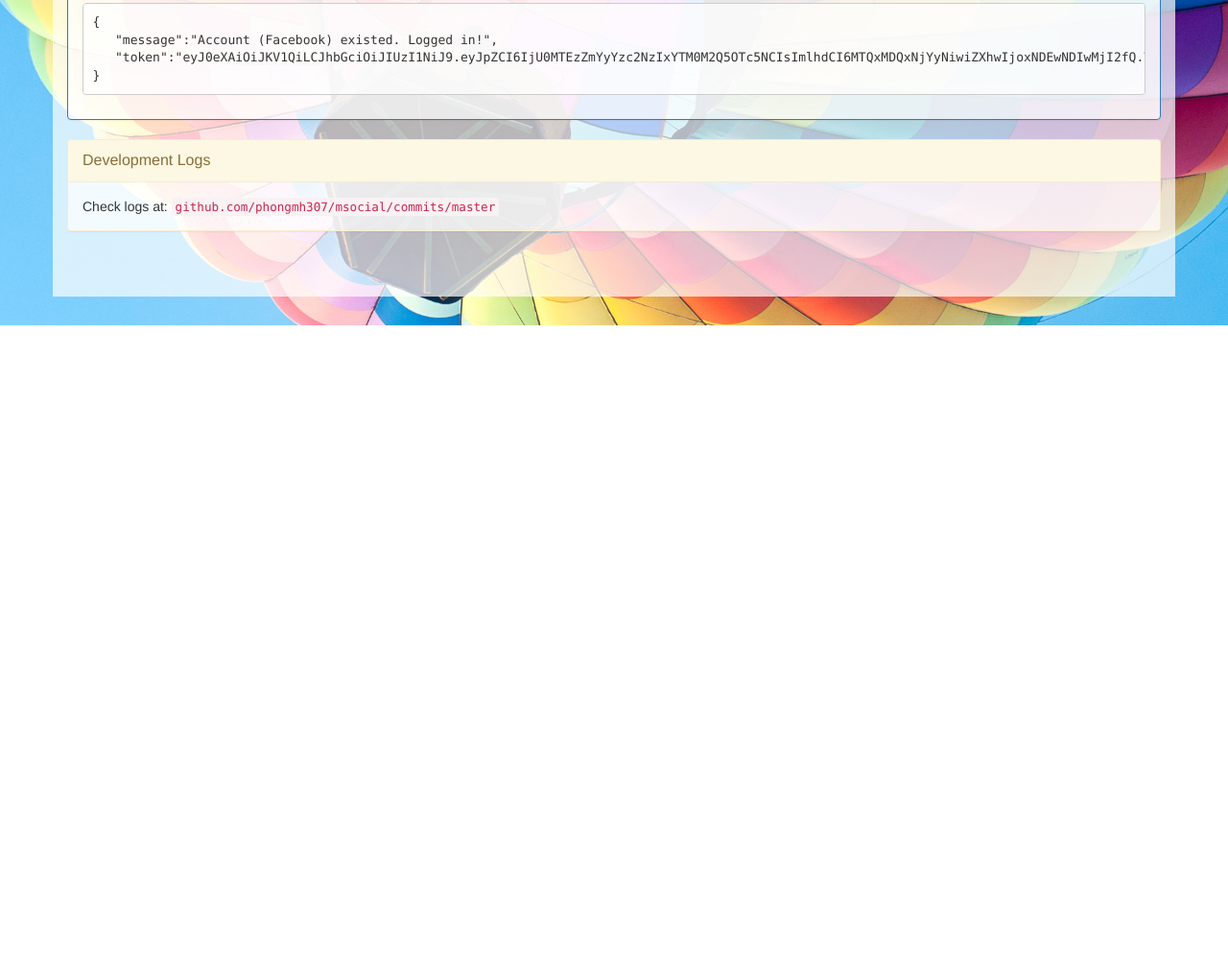
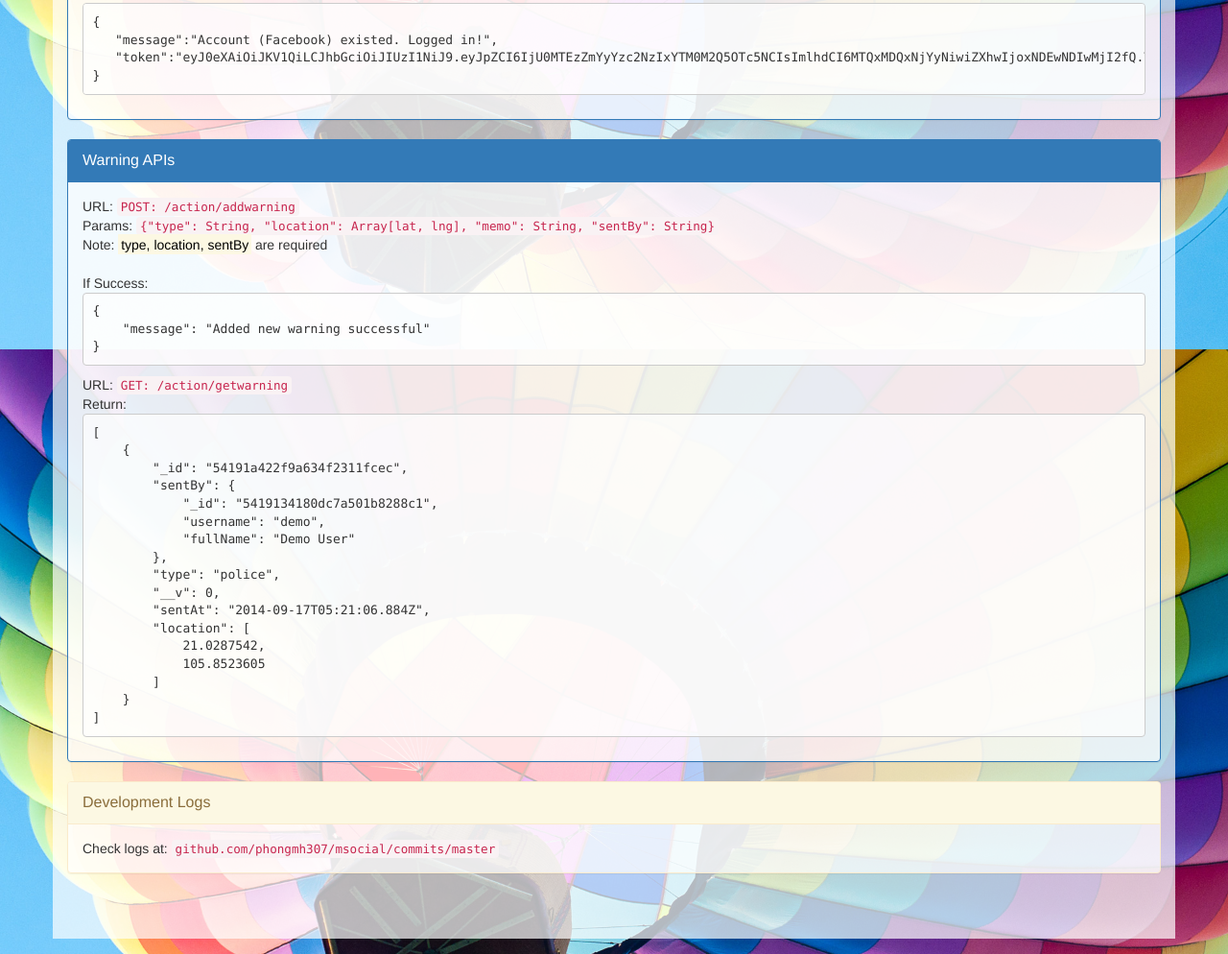
Before and after one commit to eduals/msocial, a website: page public/docs.html in a window 1280 px wide. Shown: the part 2836-3830 px from the top of the page at 96% size. Before the commit the page ends 3175 px from the top, so only its background shows below. Drawn offline with nearby package versions, Linux system fonts and the light colour scheme.

Commit message:
added getwarning and sentwarning

```diff
--- a/lib/routes.js
+++ b/lib/routes.js
@@ -18,5 +18,6 @@ exports.paths = [
 	{ method: 'POST', path: '/login/facebook-mobile',	config: Auth.facebookMobile },
 
 	// Warning Tracker
-	{ method: 'POST',	path: '/action/setwarning',			config: TrackWarning.sendWarning }
+	{ method: 'POST',	path: '/action/setwarning',			config: TrackWarning.sendWarning },
+	{ method: 'GET', 	path: '/action/getwarning',			config: TrackWarning.getWarning }
 ]
--- a/models/mapwarning.js
+++ b/models/mapwarning.js
@@ -1,10 +1,12 @@
 var Mongoose = require('../lib/database').Mongoose
+
+var User = require('./user')
 
 var MapWarningSchema = new Mongoose.Schema({
 	type: 				{ type: String, 	require: true },
 	location:			{ type: Array,		require: true,	default: [] },
 	memo:					{ type: String, 	require: false },
-	sentBy:				{ type: Mongoose.Schema.Types.ObjectId,	require: true, 	ref: 'User' },
+	sentBy:				{ type: Mongoose.Schema.Types.ObjectId, ref: 'User' },
 	sentAt:				{ type: Date,			require: true,	default: Date.now }
 })
 
--- a/public/docs.html
+++ b/public/docs.html
@@ -179,6 +179,44 @@
 			  </div>
 			</div>
 
+			<div class='panel panel-primary'>
+				<div class='panel-heading'>
+					<div class='panel-title'>Warning APIs</div>
+				</div>
+				<div class='panel-body'>
+				URL: <code>POST: /action/addwarning</code><br />
+				Params: <code>{"type": String, "location": Array[lat, lng], "memo": String, "sentBy": String}</code><br />
+				Note: <mark>type, location, sentBy</mark> are required<br /> <br />
+				If Success:<br />
+				<pre>
+{
+    "message": "Added new warning successful"
+}				</pre>
+
+				URL: <code>GET: /action/getwarning</code><br />
+				Return:<br />
+				<pre>
+[
+    {
+        "_id": "54191a422f9a634f2311fcec",
+        "sentBy": {
+            "_id": "5419134180dc7a501b8288c1",
+            "username": "demo",
+            "fullName": "Demo User"
+        },
+        "type": "police",
+        "__v": 0,
+        "sentAt": "2014-09-17T05:21:06.884Z",
+        "location": [
+            21.0287542,
+            105.8523605
+        ]
+    }
+]				</pre>
+
+				</div>
+			</div>
+
 			<div class="panel panel-warning">
 			  <!-- Default panel contents -->
 			  <div class="panel-heading"><div class="panel-title">Development Logs</div></div>
```
Also changed, not shown: lib/trackwarning.js (+17 -1 lines).
